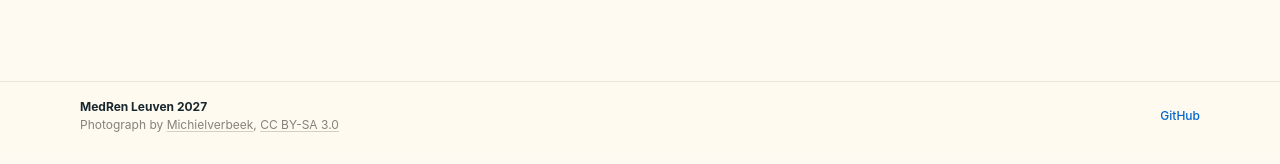
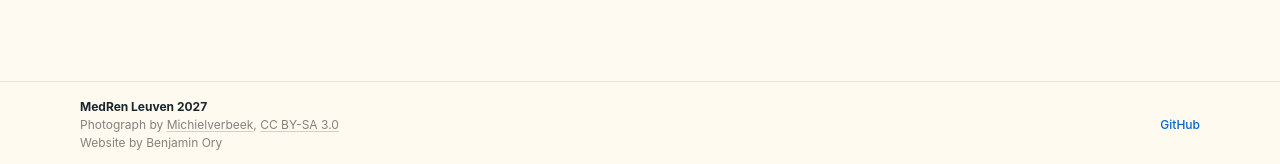
Before and after one commit to benory/MedRen-2027-Website, a Jekyll site: the page built from index.html, in a window 1280 px wide. Shown: the part 1425-1589 px from the top of the page. Built offline with Jekyll 4.4.1, drawn with Linux system fonts in a browser that asks for light colours.

Commit message:
Add website credit

```diff
--- a/_includes/footer.html
+++ b/_includes/footer.html
@@ -9,6 +9,7 @@
           <a href="https://creativecommons.org/licenses/by-sa/3.0/">CC BY-SA 3.0</a>
         </p>
       {% endunless %}
+      <p class="website-credit">Website by Benjamin Ory</p>
     </div>
 
     <a class="footer-github" href="https://github.com/{{ site.github_username }}">GitHub</a>
--- a/assets/css/style.css
+++ b/assets/css/style.css
@@ -314,12 +314,14 @@ a {
 }
 
 .photo-credit,
-.photo-credit a {
+.photo-credit a,
+.website-credit {
   color: #85827d;
   font-weight: 400;
 }
 
-.photo-credit {
+.photo-credit,
+.website-credit {
   margin: 0;
 }
 
```
